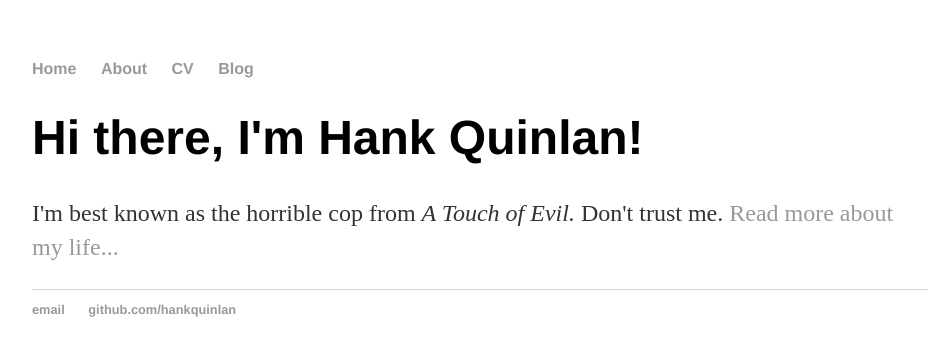
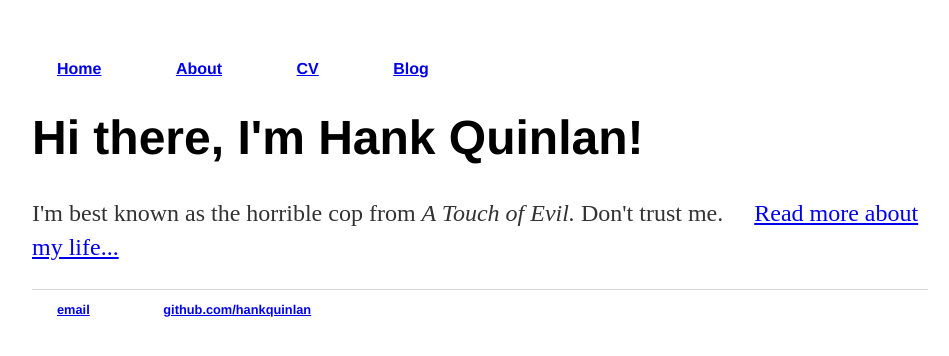
Before and after one commit to danielzsh/devo1ution.github.io, a Jekyll site: the page built from index.html, in a window 1280 px wide. Shown: the top 356 px of the page, without its empty margins (160-1109 px from the left). Built offline with Jekyll 4.4.1, drawn with Linux system fonts in a browser that asks for light colours.

Commit message:
Update main.css

```diff
--- a/css/main.css
+++ b/css/main.css
@@ -13,11 +13,11 @@ nav ul li, footer ul li {
     margin-right: 20px;
 }
 a {
-    text-decoration: none;
-    color: #999;
+  padding: 10px 25px;
+  text-align: center;
 }
 a:hover {
-    text-decoration: underline;
+    background-color: #c4c1c0;
 }
 h1 {
     font-size: 3em;
```
